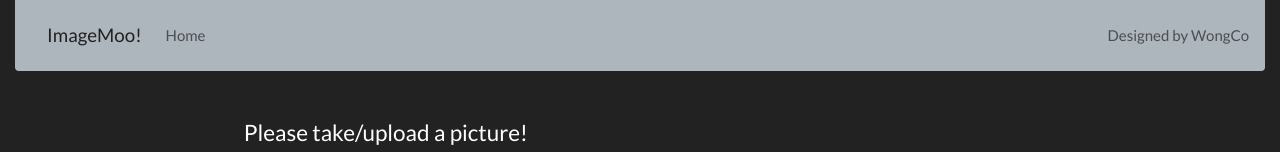
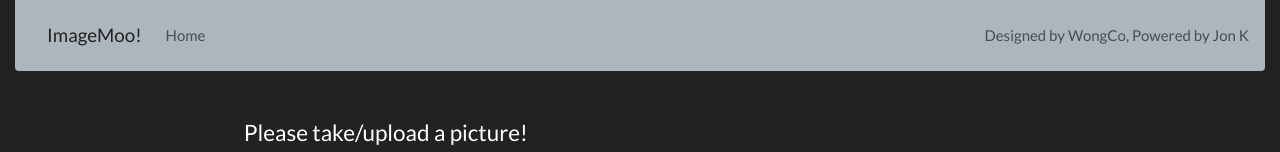
Before and after one commit to wongco/imagely-fe, a plain HTML site: page index.html in a window 1280 px wide. Shown: the top 152 px of the page. Drawn offline with nearby package versions, Linux system fonts and the light colour scheme.

Commit message:
update logging and credits

```diff
--- a/helpers/helpers.js
+++ b/helpers/helpers.js
@@ -70,7 +70,6 @@ async function getRelations(base64Img) {
 // send clarifai base64 encoded img and get back list of relations
 async function getClarifaiResults(encodedImg) {
   console.log(`Sending stuff to ${APP_API_BASE_URL} via AJAX:`);
-  console.log(encodedImg);
 
   const url = `${APP_API_BASE_URL}/images/`;
   const method = 'POST';
--- a/index.html
+++ b/index.html
@@ -37,7 +37,7 @@
         <ul class="navbar-nav mr-auto">
           <li class="nav-item"><a class="nav-link" href="/">Home</a></li>
         </ul>
-        <span class="navbar-text">Designed by WongCo</span>
+        <span class="navbar-text">Designed by WongCo, Powered by Jon K</span>
       </div>
     </nav>
 
```
